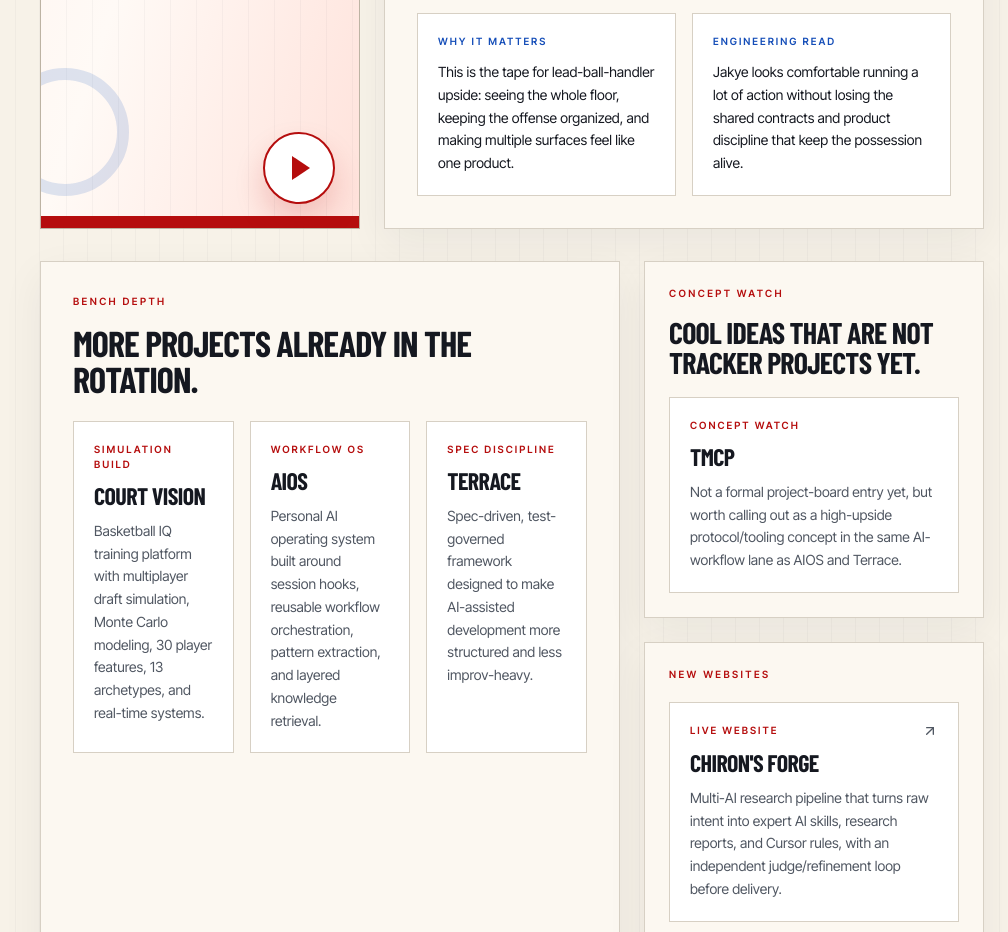
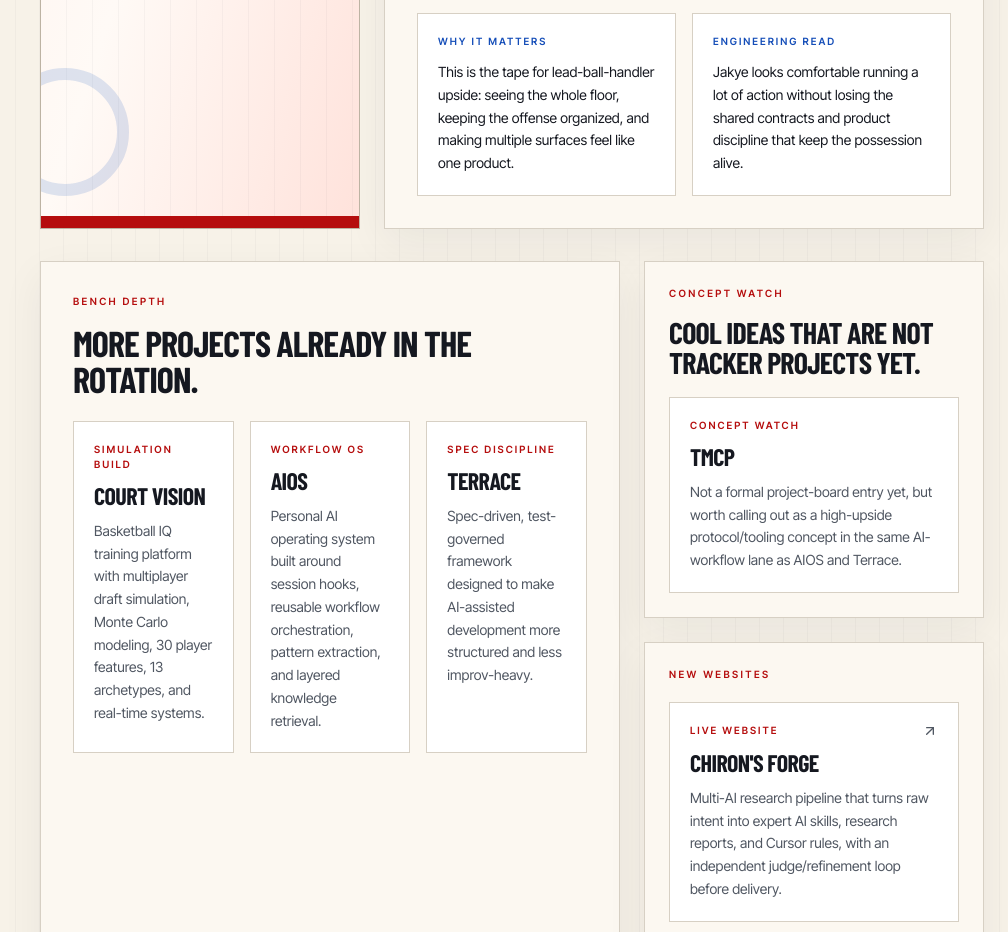
Before and after one commit to jakyeamos/portfolio, a React (Vite) app: page /film-room in a window 1280 px wide. Shown: the part 1680-2612 px from the top of the page, without its empty margins (272-1280 px from the left). Built offline with nearby package versions, Linux system fonts and the light colour scheme; a web font is replaced by a local one.

Commit message:
Remove inactive film room play badge

```diff
--- a/src/components/EditorialPoster.tsx
+++ b/src/components/EditorialPoster.tsx
@@ -12,7 +12,6 @@ interface EditorialPosterProps {
   tone: PosterTone;
   media?: PosterMediaAsset;
   stat?: string;
-  showPlay?: boolean;
 }
 
 const TONE_CLASSES: Record<PosterTone, string> = {
@@ -36,7 +35,6 @@ export default function EditorialPoster({
   tone,
   media,
   stat,
-  showPlay = false,
 }: EditorialPosterProps): ReactElement {
   const hasMedia = Boolean(media?.imageSrc || media?.videoSrc || media?.posterSrc);
   const mediaStyle: CSSProperties | undefined = media?.objectPosition
@@ -149,11 +147,6 @@ export default function EditorialPoster({
             ) : (
               <div />
             )}
-            {showPlay ? (
-              <div className="flex h-[72px] w-[72px] items-center justify-center rounded-full border-2 border-[color:var(--color-primary)] bg-white text-[color:var(--color-primary)] shadow-[0_16px_30px_rgba(181,13,13,0.18)] transition group-hover:-translate-y-1">
-                <div className="ml-1 h-0 w-0 border-b-[12px] border-l-[18px] border-b-transparent border-l-[color:var(--color-primary)] border-t-[12px] border-t-transparent" />
-              </div>
-            ) : null}
           </div>
         </div>
       </div>
--- a/src/content/portfolioContent.ts
+++ b/src/content/portfolioContent.ts
@@ -30,7 +30,6 @@ export interface FilmRoomProject {
   result: string;
   whyItMatters: string;
   engineeringRead: string;
-  showPlay?: boolean;
 }
 
 export interface HeroAction {
@@ -366,7 +365,6 @@ export const FILM_ROOM_PROJECTS: readonly FilmRoomProject[] = [
     result: 'The end result is a deep roster build, not a one-screen demo. It shows comfort handling product ambition and system structure at the same time.',
     whyItMatters: 'This is the tape for lead-ball-handler upside: seeing the whole floor, keeping the offense organized, and making multiple surfaces feel like one product.',
     engineeringRead: 'Jakye looks comfortable running a lot of action without losing the shared contracts and product discipline that keep the possession alive.',
-    showPlay: true,
   },
   {
     kicker: 'Workflow Tape',
--- a/src/pages/FilmRoom.tsx
+++ b/src/pages/FilmRoom.tsx
@@ -99,7 +99,6 @@ export default function FilmRoom(): ReactElement {
             detail={activeProject.detail}
             media={activeProject.media}
             tone={activeProject.tone}
-            showPlay={activeProject.showPlay}
           />
 
           <article className="editorial-card p-6 md:p-8">
```
Also changed, not shown: .tracker/PROJECT_TRUTH.md.
